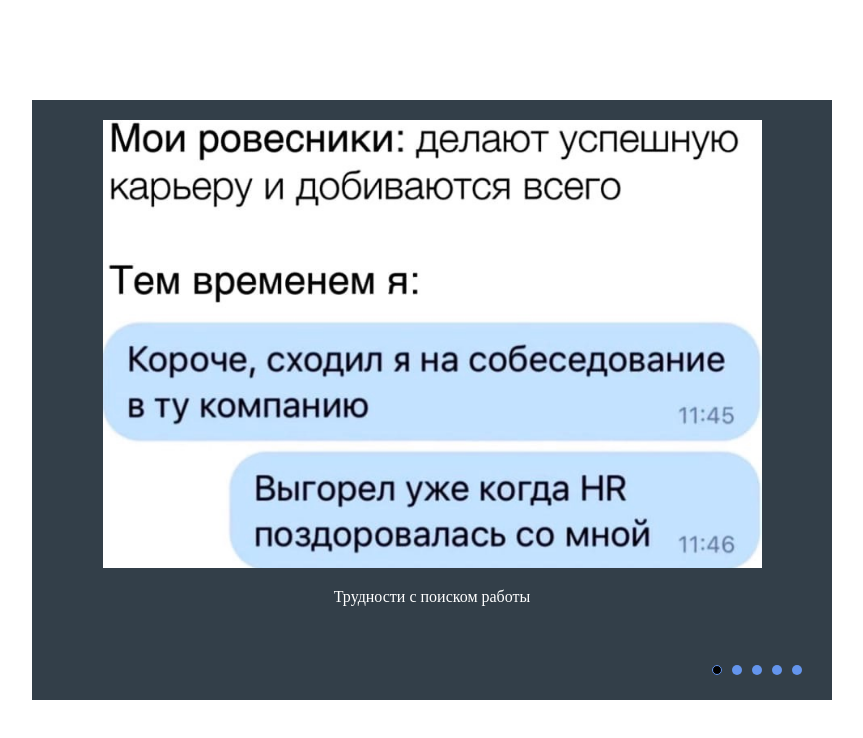
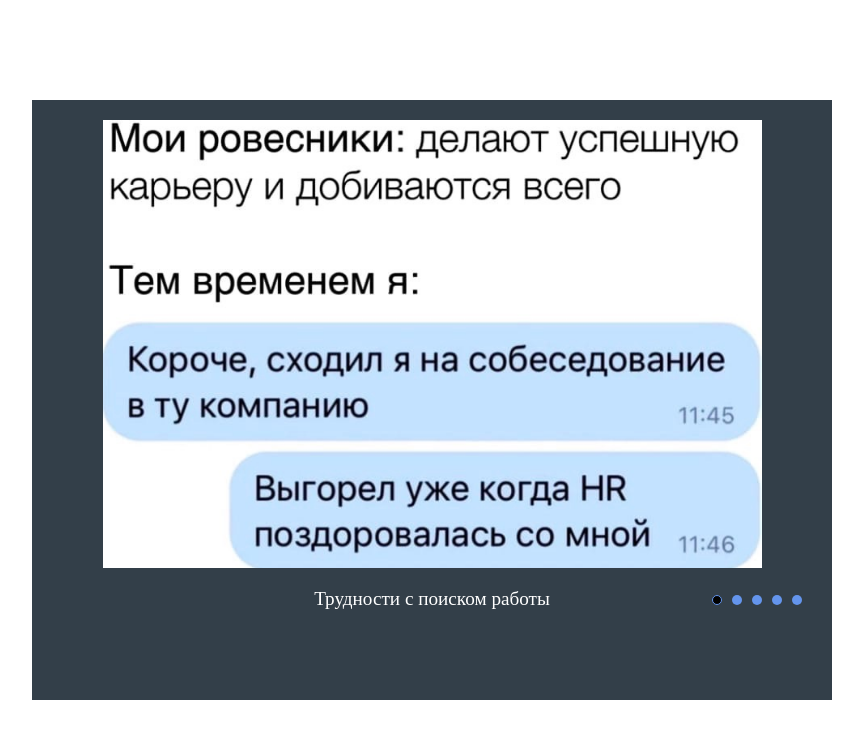
Before and after one commit to kyrisss/cssMemSlider, a plain HTML site: page cssMemSlider/index.html in a window 1280 px wide. Shown: the whole page, without its empty margins (208-1071 px from the left). Drawn offline with Linux system fonts and the light colour scheme.

Commit message:
fix: fixed style Fri, May 13, 2022 22:15:41

```diff
--- a/cssMemSlider/style.css
+++ b/cssMemSlider/style.css
@@ -58,10 +58,11 @@
     margin-top: 20px;
     color: white;
     text-align: center;
+    font-size: 1.2em;
 }
 .nav{
     position: absolute;
-    bottom: 20px;
+    bottom: 90px;
     right: 20px;
     width: 100px;
     height: 20px;
```
